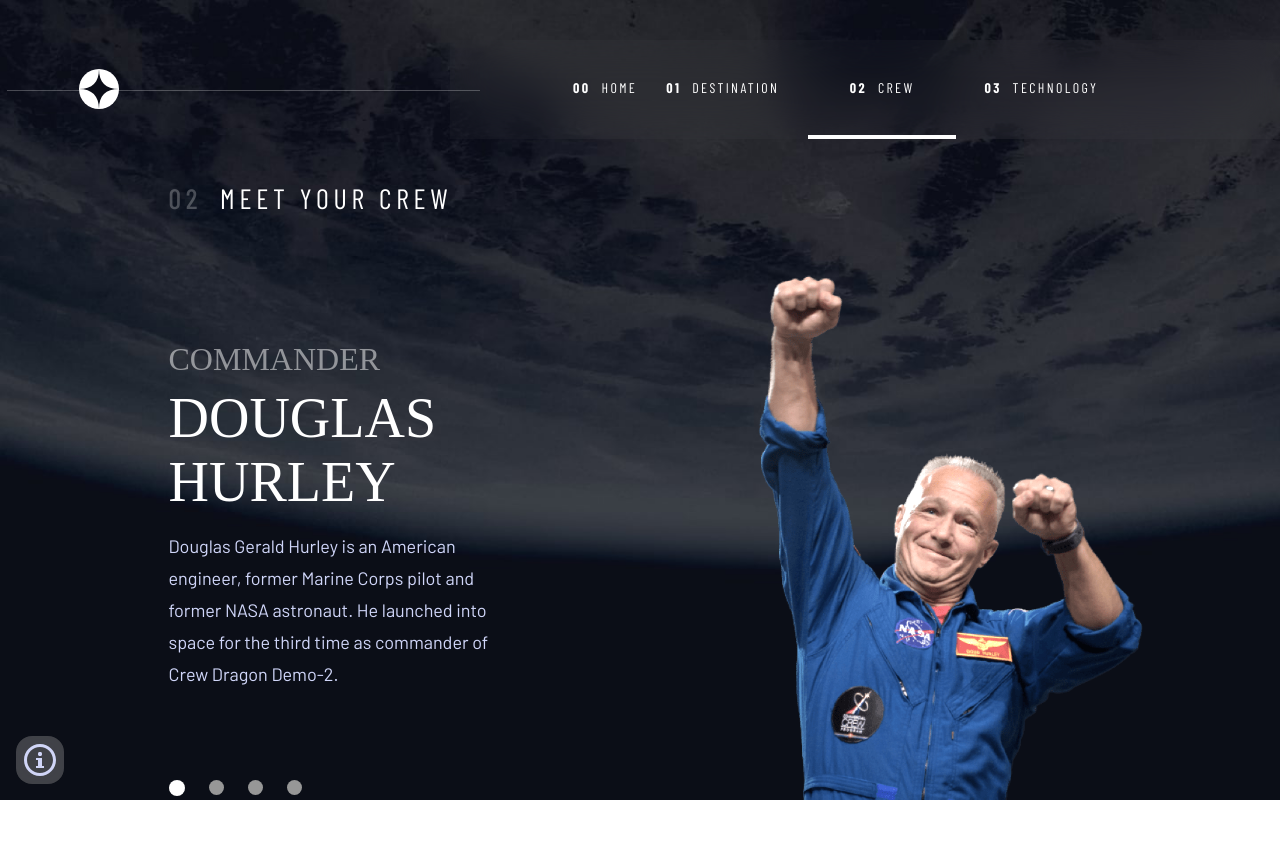
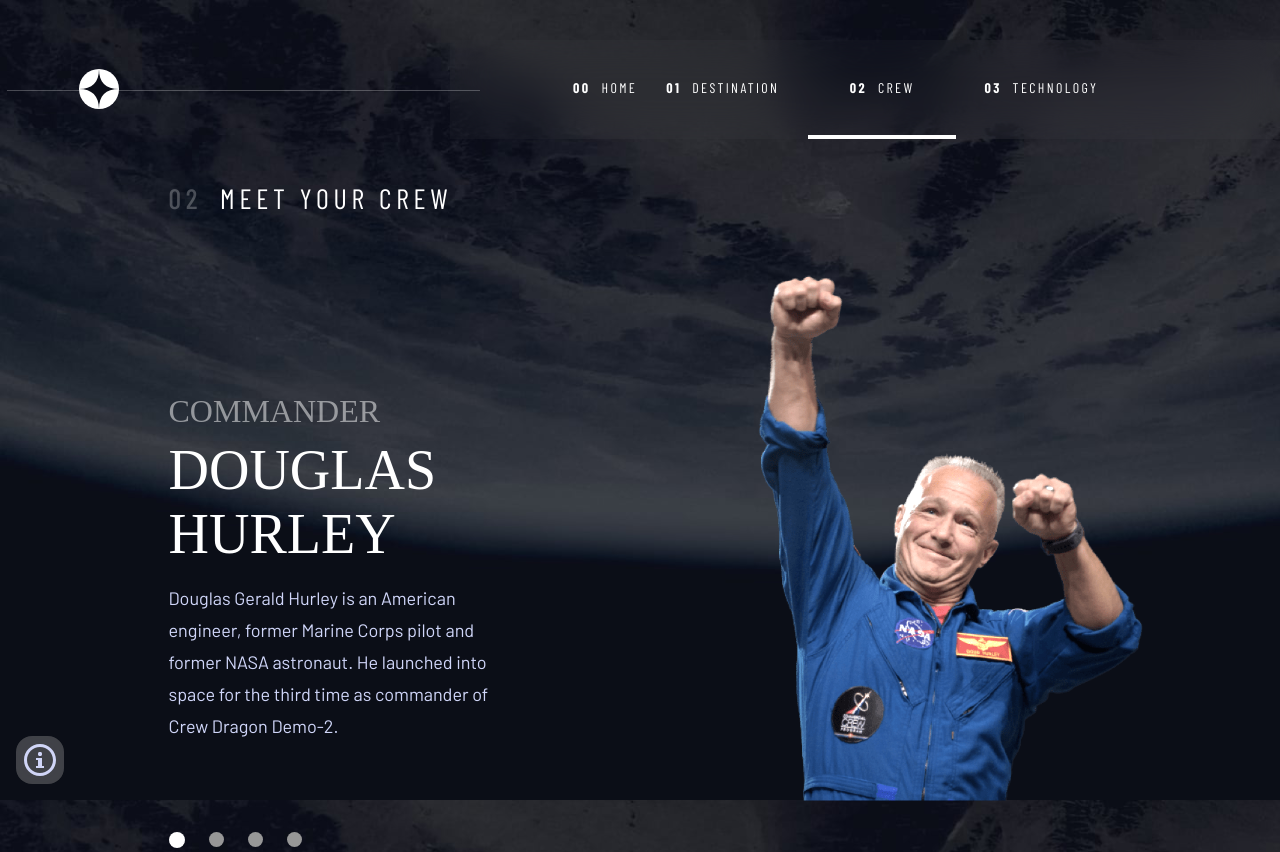
Before and after one commit to Zansuken/space-tourism, a React (Create React App) app: page /crew in a window 1280 px wide. Before the commit the page ends 800 px from the top, so only its background shows below. Built offline with nearby package versions, Linux system fonts and the light colour scheme; a web font is replaced by a local one.

Commit message:
fix(crew): fixed a few responsive issues

```diff
--- a/src/styles/pages/crew.scss
+++ b/src/styles/pages/crew.scss
@@ -49,7 +49,7 @@
         @media (min-width: 768px) {
             width: fit-content;
             display: flex;
-            justify-content: flex-start;
+            justify-content: flex-end;
             gap: 80px;
             padding-left: 168.5px;
         }
@@ -182,10 +182,15 @@
                 margin-top: 0;
             }
         }
-        @media (min-height: 813px) {
+        @media (min-width: 1153px) {
             span {
                 margin-top: 104px;
             }
         }
+        @media (min-width: 376px) and (max-width: 768px) {
+            span  {
+                margin-top: 0;
+            }
+        }
     }
 }
```
